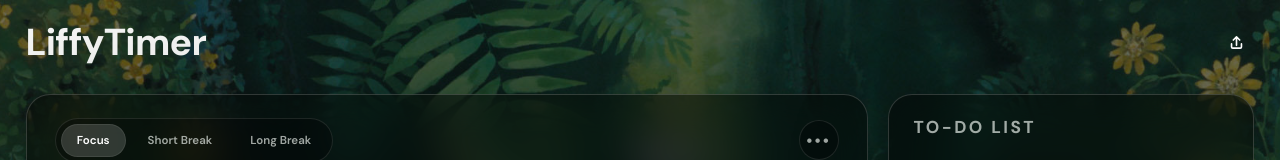
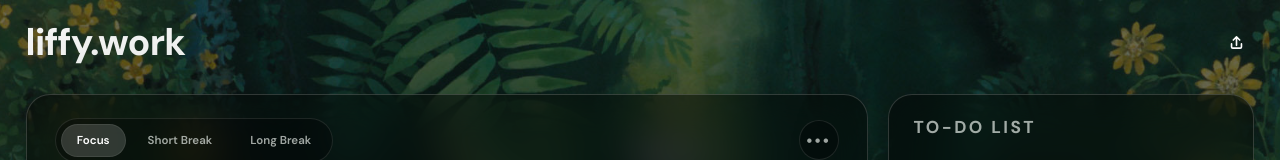
Before and after one commit to hadiafifah/liffytimer, a React (Vite) app: page / in a window 1280 px wide. Shown: the top 160 px of the page. Built offline with nearby package versions, Linux system fonts and the light colour scheme.

Commit message:
changed title

```diff
--- a/src/App.jsx
+++ b/src/App.jsx
@@ -53,7 +53,7 @@ export default function App() {
 
       <main className="app-shell">
         <header className="site-header">
-          <a className="brand" href="#top" aria-label="LiffyTimer home">LiffyTimer</a>
+          <a className="brand" href="#top" aria-label="liffy.work home">liffy.work</a>
           <WallpaperControls
             hasCustomWallpaper={customWallpaperUrl !== null}
             onApply={replaceCustomWallpaper}
```
